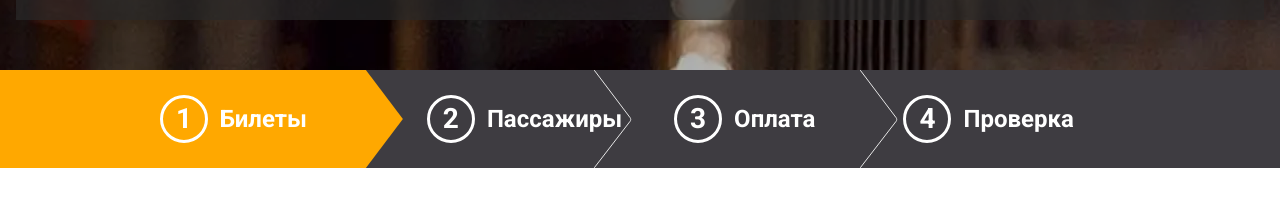
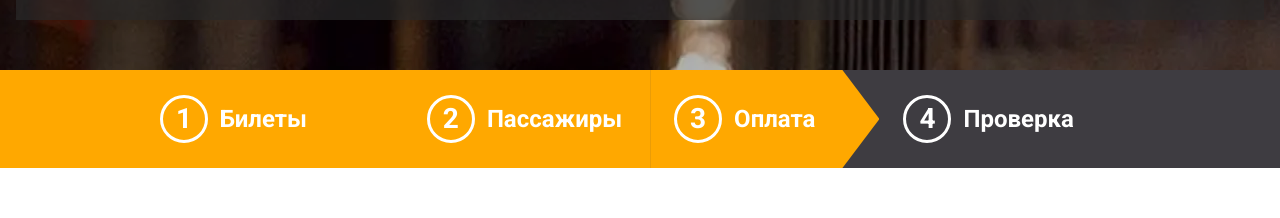
Before and after one commit to EwgeniyNikol/railway_booking_system, a React (Vite) app: page /payment in a window 1280 px wide. Shown: the part 526-744 px from the top of the page. Built offline with nearby package versions, Linux system fonts and the light colour scheme.

Commit message:
ProgressSteps: проп activeStep, шаги не кликабельны, подсветка по странице

```diff
--- a/src/components/choose-train/ProgressSteps/ProgressSteps.module.scss
+++ b/src/components/choose-train/ProgressSteps/ProgressSteps.module.scss
@@ -45,7 +45,6 @@
     gap: 1.25rem;
     height: 100%;
     background: #3e3c41;
-    cursor: pointer;
 
     &_active {
       background: var(--color-accent);
--- a/src/components/choose-train/ProgressSteps/ProgressSteps.tsx
+++ b/src/components/choose-train/ProgressSteps/ProgressSteps.tsx
@@ -1,11 +1,12 @@
-import { useState } from 'react';
 import styles from './ProgressSteps.module.scss';
+
+type ProgressStepsProps = {
+  activeStep: number;
+};
 
 const steps = ['Билеты', 'Пассажиры', 'Оплата', 'Проверка'];
 
-const ProgressSteps = () => {
-  const [activeStep, setActiveStep] = useState(0);
-
+const ProgressSteps = ({ activeStep }: ProgressStepsProps) => {
   return (
     <div className={styles.progress}>
       {steps.map((label, index) => (
@@ -14,7 +15,6 @@ const ProgressSteps = () => {
             className={`${styles.progress__step} ${
               index < activeStep ? styles.progress__step_passed : ''
             } ${index === activeStep ? styles.progress__step_active : ''}`}
-            onClick={() => setActiveStep(index)}
           >
             <span className={styles.progress__number}>{index + 1}</span>
             <span className={styles.progress__label}>{label}</span>
--- a/src/pages/ChooseSeatsPage.tsx
+++ b/src/pages/ChooseSeatsPage.tsx
@@ -75,7 +75,7 @@ const ChooseSeatsPage = () => {
   return (
     <>
       <HeaderTrain />
-      <ProgressSteps />
+      <ProgressSteps activeStep={0} />
       <div className={styles.page}>
         <div className={styles.page__sidebar}>
           <Sidebar />
--- a/src/pages/ChooseTrainPage.tsx
+++ b/src/pages/ChooseTrainPage.tsx
@@ -131,7 +131,7 @@ const ChooseTrainPage = () => {
     return (
       <>
         <HeaderTrain key={savedFromCity?._id || 'empty'} />
-        <ProgressSteps />
+        <ProgressSteps activeStep={0} />
         <div className={styles.page}>
           <div className={styles.page__sidebar}>
             <Sidebar />
@@ -149,7 +149,7 @@ const ChooseTrainPage = () => {
   return (
     <>
       <HeaderTrain key={savedFromCity?._id || 'empty'} />
-      <ProgressSteps />
+      <ProgressSteps activeStep={0} />
       <div className={styles.page}>
         <div className={styles.page__sidebar}>
           <Sidebar />
--- a/src/pages/PassengersPage.tsx
+++ b/src/pages/PassengersPage.tsx
@@ -42,7 +42,7 @@ const PassengersPage = () => {
   return (
     <>
       <HeaderTrain />
-      <ProgressSteps />
+      <ProgressSteps activeStep={1} />
       <div className={styles.page}>
         <div className={styles.page__sidebar}>
           <TripDetails />
--- a/src/pages/PaymentPage.tsx
+++ b/src/pages/PaymentPage.tsx
@@ -9,7 +9,7 @@ const PaymentPage = () => {
   return (
     <>
       <HeaderTrain />
-      <ProgressSteps />
+      <ProgressSteps activeStep={2} />
       <div className={styles.page}>
         <div className={styles.page__sidebar}>
           <TripDetails />
```
